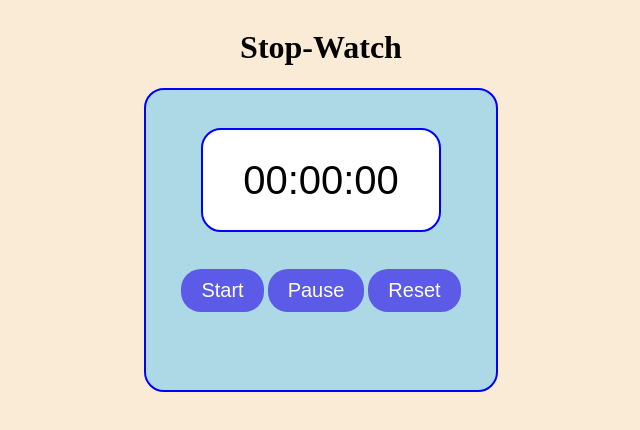
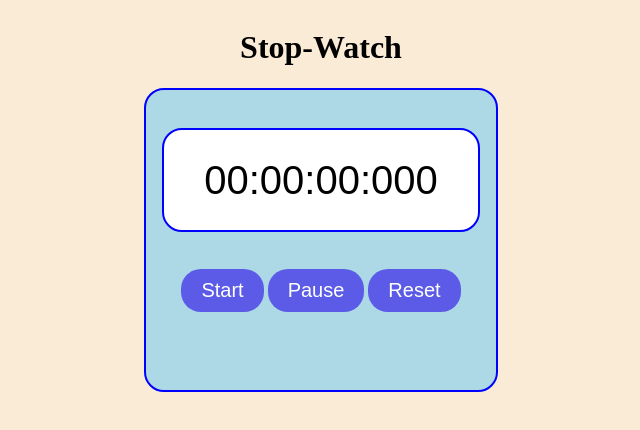
Before and after one commit to dipsankadariya/Stopwatch-javsascript, a plain HTML site: page index.html in a window 1280 px wide. Shown: the whole page, without its empty margins (319-959 px from the left). Drawn offline with Linux system fonts and the light colour scheme.

Commit message:
Update index.html

```diff
--- a/index.html
+++ b/index.html
@@ -5,20 +5,17 @@
   <meta name="viewport" content="width=device-width, initial-scale=1.0">
   <link rel="stylesheet" href="index.css">
   <title>Document</title>
-
 </head>
 <body>
   <h1>Stop-Watch</h1>
   <div class="container">
-
     <div class="timer-display">
-      00:00:00
+      00:00:00:000
     </div>
-
     <div class="buttons">
       <button class="css-start-button js-start-button">Start</button>
       <button class="css-pause-button js-pause-button">Pause</button>
-    <button class="css-reset-button  js-reset-button">Reset</button>
+      <button class="css-reset-button js-reset-button">Reset</button>
     </div>
     <script src="index.js"></script>
   </div>
```
Lines whose indentation alone changed are shown as unchanged.
